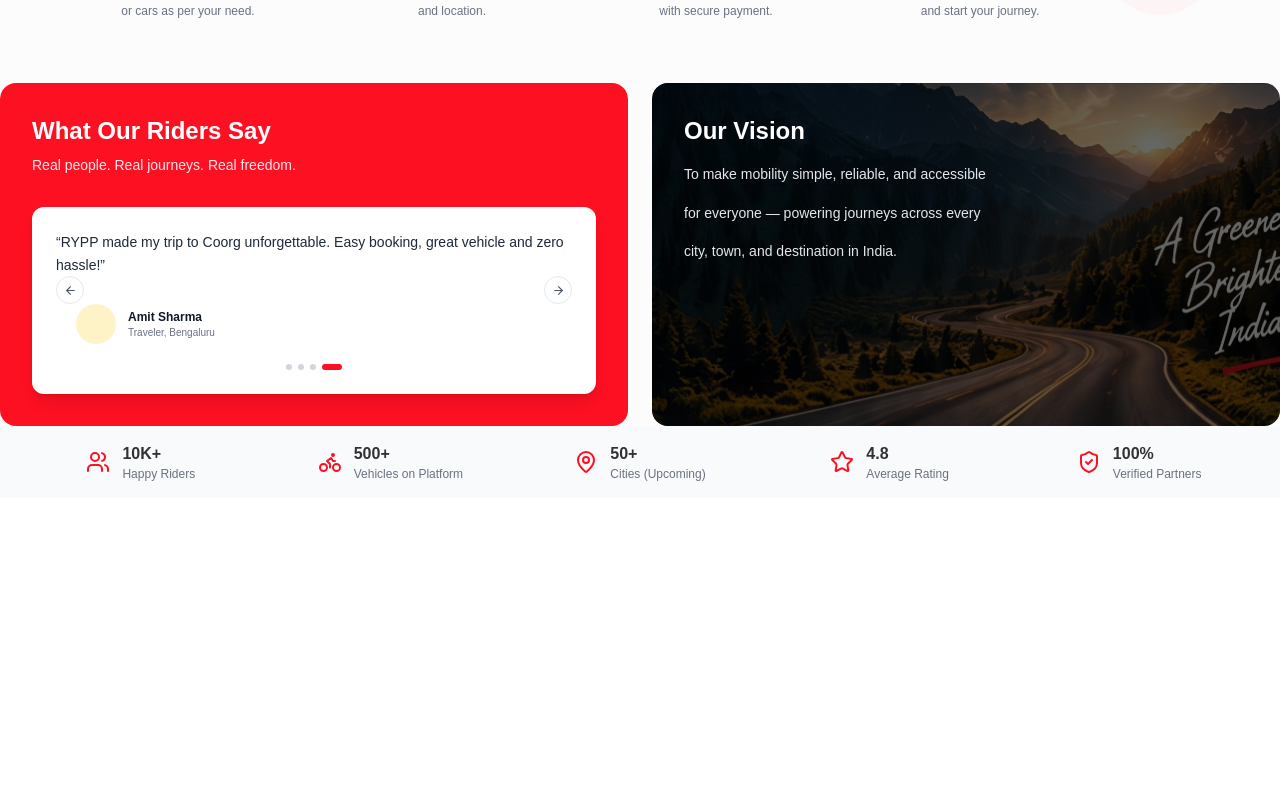
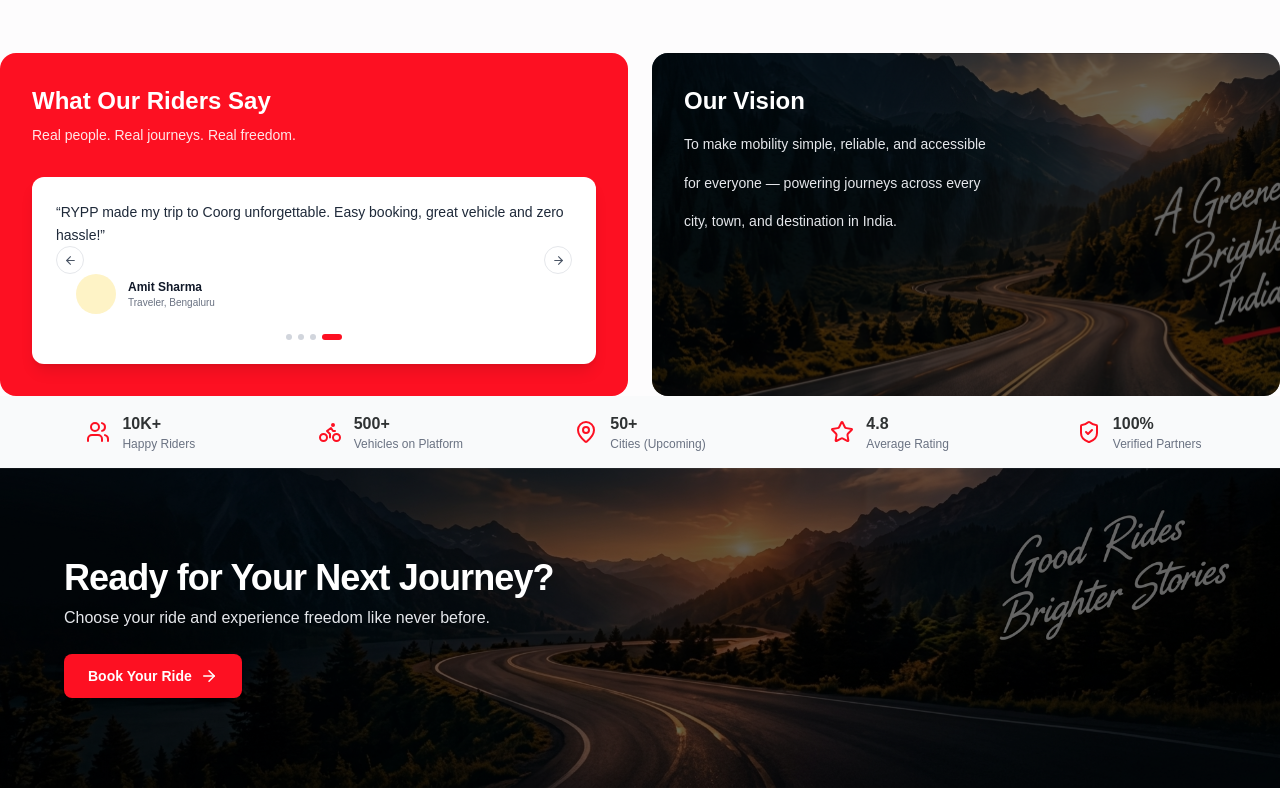
Before and after one commit to nnanjum1/rypp-frontend-task, a Next.js app: page / in a window 1280 px wide. Shown: the part 2704-3492 px from the top of the page. Before the commit the page ends 3202 px from the top, so only its background shows below. Built offline with nearby package versions, Linux system fonts and the light colour scheme.

Commit message:
CTA section is done

```diff
--- a/src/app/page.js
+++ b/src/app/page.js
@@ -1,4 +1,5 @@
 import ChooseYourRide from "@/components/ChooseYourRide";
+import CTA from "@/components/CTA";
 import ExploreBehicle from "@/components/ExploreBehicle";
 import Hero from "@/components/Hero";
 import HowItWorks from "@/components/HowItWorks";
@@ -23,6 +24,7 @@ export default function Home() {
       <HowItWorks />
       <Testimonial />
       <Metrics />
+      <CTA />
     </main>
   );
 }
--- /dev/null
+++ b/src/components/CTA.jsx
@@ -0,0 +1,32 @@
+import React from 'react'
+import { ArrowRight } from 'lucide-react'
+
+const CTA = () => {
+    return (
+        <section
+            className="relative h-[280px] w-full overflow-hidden bg-cover bg-right md:h-[320px]"
+            style={{ backgroundImage: "url('/assets/road.jpg')" }}
+        >
+            <div className="absolute inset-0 bg-black/60" />
+
+            <div className="relative z-10 mx-auto flex h-full w-[90%] items-center">
+                <div>
+                    <h2 className="text-3xl font-extrabold tracking-tight text-white md:text-4xl">
+                        Ready for Your Next Journey?
+                    </h2>
+
+                    <p className="mt-2 text-sm text-gray-200 md:text-base">
+                        Choose your ride and experience freedom like never before.
+                    </p>
+
+                    <button className="mt-6 inline-flex items-center gap-2 rounded-lg bg-[#FD1022] px-6 py-3 text-sm font-bold text-white shadow-lg transition hover:bg-red-700">
+                        Book Your Ride
+                        <ArrowRight size={18} />
+                    </button>
+                </div>
+            </div>
+        </section>
+    )
+}
+
+export default CTA
--- a/src/components/ExploreBehicle.jsx
+++ b/src/components/ExploreBehicle.jsx
@@ -10,7 +10,7 @@ import {
 const ExploreBehicle = () => {
     return (
         <section
-            className="relative w-full overflow-hidden bg-cover bg-center"
+            className="relative h-[280px] w-full overflow-hidden bg-cover bg-right md:h-[320px]"
             style={{
                 backgroundImage: "url('/assets/road.jpg')",
             }}
```
Also changed, not shown: public/assets/road3.jpg (added).
